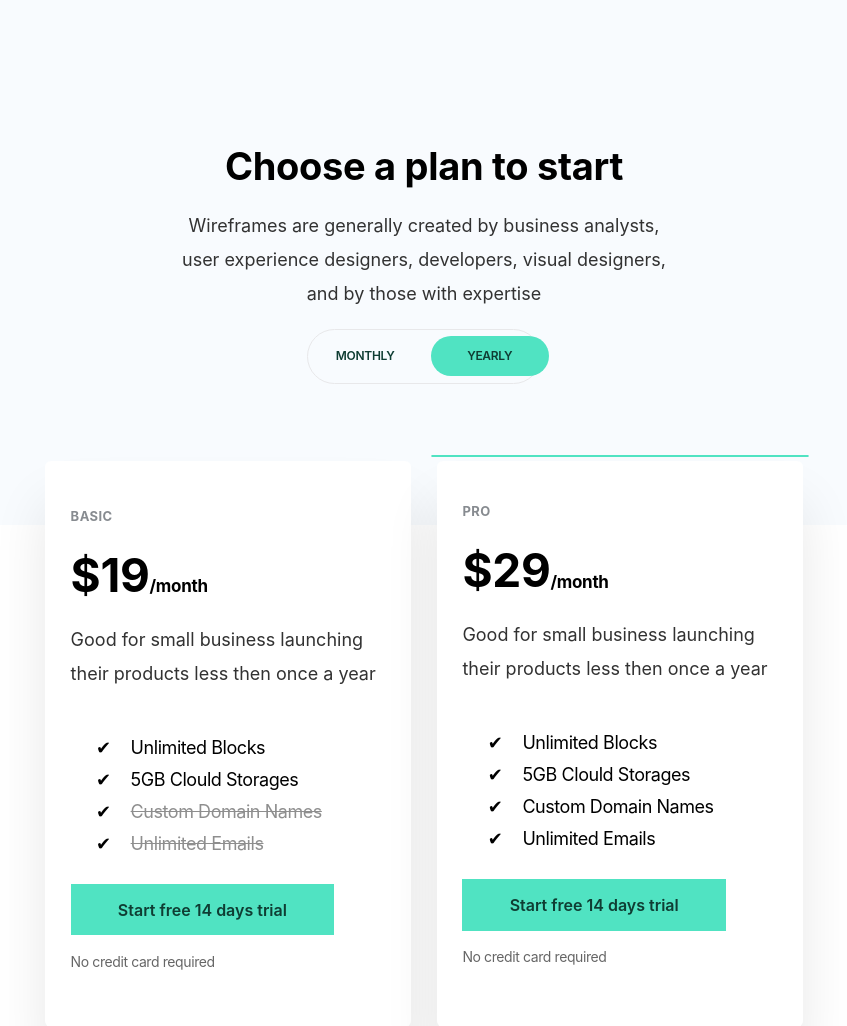
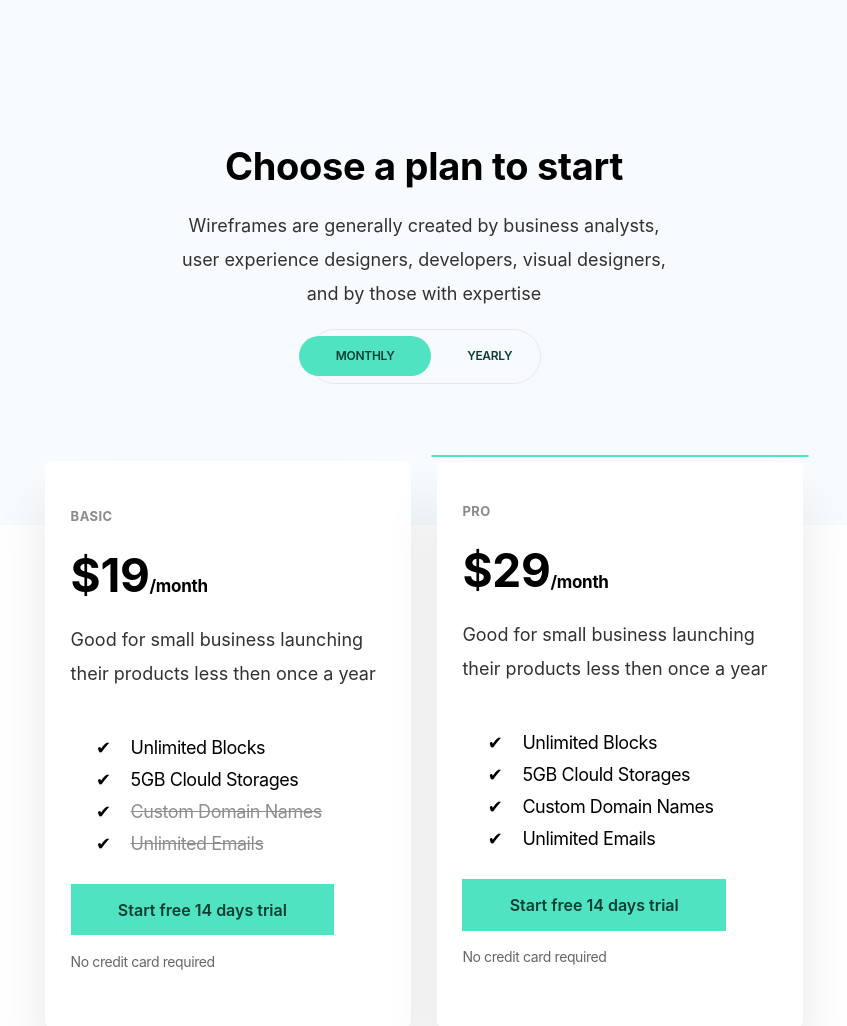
Before and after one commit to elizavetafursevich/first-lending-berlin, a PHP site: page / in a window 1280 px wide. Shown: the part 3678-4704 px from the top of the page, without its empty margins (216-1063 px from the left). Run offline with PHP 8.4, Linux system fonts and the light colour scheme.

Commit message:
Add files via upload

```diff
--- a/index.html
+++ b/index.html
@@ -5,9 +5,7 @@
         <title>Berlin</title>
         <link rel="stylesheet" type="text/css" href="style/style.css">
         <link  rel="stylesheet" type="text/css" href="media/media.css">
-        <script src="js/script.js"></script>
         <meta name="viewport" content="width=device-width, initial-scale=1.0">
-
         <link rel="apple-touch-icon" sizes="57x57" href="favicon/apple-icon-57x57.png">
         <link rel="apple-touch-icon" sizes="60x60" href="favicon/apple-icon-60x60.png">
         <link rel="apple-touch-icon" sizes="72x72" href="favicon/apple-icon-72x72.png">
@@ -96,13 +94,13 @@
                 <a href="#" class="button2">Start free 14 days trial</a>
             </div>
         </div>
-        <div class="video-block">
+        <div class="video-block ">
             <video poster="images/room-5LRUg3IwNpI-unsplash2.png" controls="controls">
                 <source src="video/movie.mp4" type="video/mp4">
             </video>
-            <div class="video-block-overlay" onclick="fun1()">
+            <div class="video-block-overlay">
                 <a class="play-button">
-                    <div class="play_butt" id="vid" onclick="document.getElementsByTagName('video')[0].play()" >
+                    <div class="play_butt" id="vid"  >
                         <div class="play"></div>
                     </div>
                 </a>
@@ -116,8 +114,8 @@
             <h2>Choose a plan to start</h2>
             <p class="text">Wireframes are generally created by business analysts, user experience designers, developers, visual designers, and by those with expertise</p>
             <div class="switch">
-                <a href="#" class="monthly">Monthly</a>
-                <a href="#" class="yearly">Yearly</a>
+                <div class="data-target" id="toggle-active">Monthly</div>
+                <div class="data-target">Yearly</div>
             </div>
         </div>
         <div class="price-block">
@@ -255,6 +253,9 @@
                     <a href="#" class="features">Features</a>
                 </div>
             </div>
+            <div class="curency-usd"></div>
+            <div class="curency-eur"></div>
+            <div class="curency-rub"></div>
             <div class="footer">
                 <div class="copyright">© 2019 Grayic. All rights reserved</div>
                 <div class="links">
@@ -269,6 +270,6 @@
                 </div>
             </div>
         </div>
-
+        <script src="js/script.js"></script>
     </body>
 </html>
--- a/style/style.css
+++ b/style/style.css
@@ -384,7 +384,6 @@ h2{
     width: 100%;
     height: 526px;
     opacity: 0.5;
-    pointer-events: none;
 
 
 }
@@ -434,23 +433,8 @@ h2{
     box-sizing: border-box;
     border-radius: 50px;
 }
-.monthly{
-    border-radius: 50px;
-    padding: 6% 35%;
-    font-family: Inter;
-    font-style: normal;
-    font-weight: 600;
-    font-size: 12px;
-    line-height: 28px;
-    letter-spacing: -0.3px;
-    text-align: center;
-    text-transform: uppercase;
-    text-decoration: none;
-    color: #0F3D33;
 
-}
-.yearly{
-    background:  #50E3C2;
+.data-target{
     border-radius: 50px;
     padding: 6% 35%;
     font-family: Inter;
@@ -463,6 +447,9 @@ h2{
     text-decoration: none;
     text-align: center;
     color: #0F3D33;
+}
+#toggle-active{
+    background-color: #50E3C2;
 }
 
 .price-card-block{
```
Also changed, not shown: js/script.js (+39 -16 lines).
